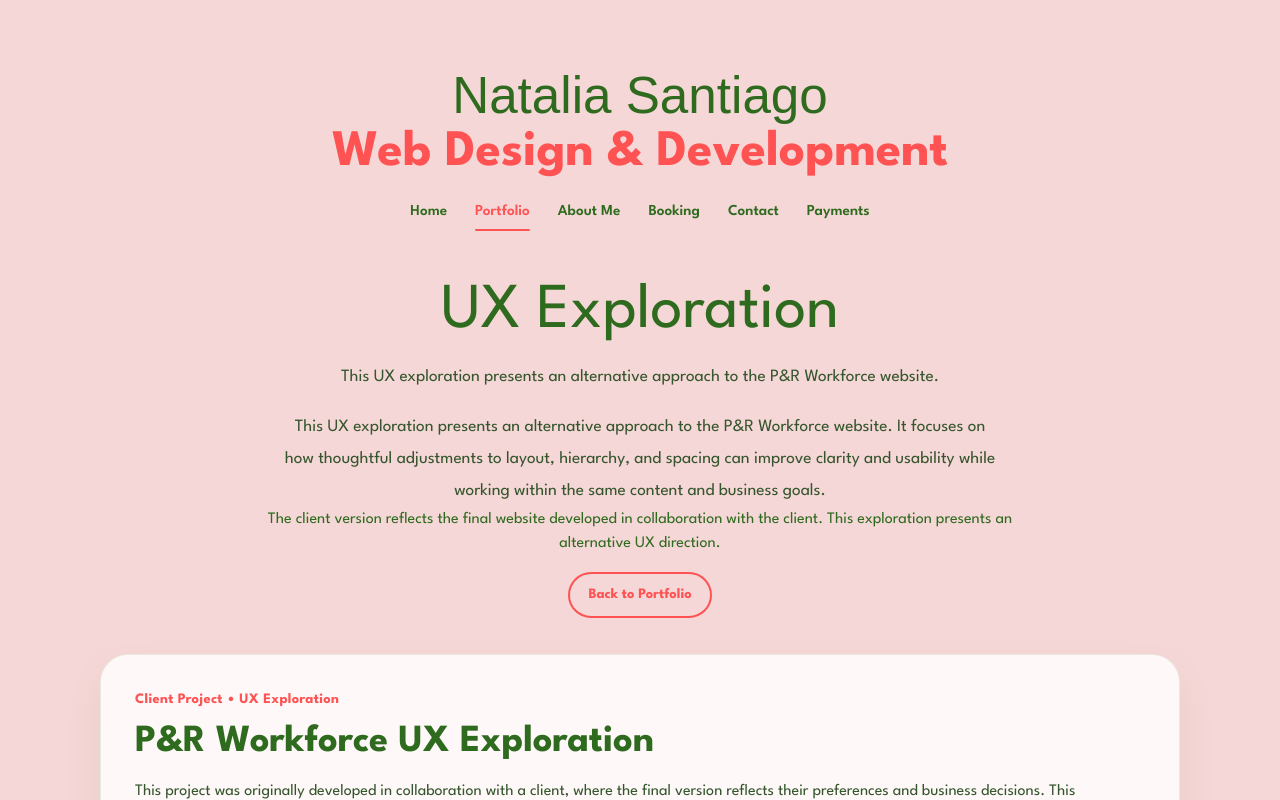
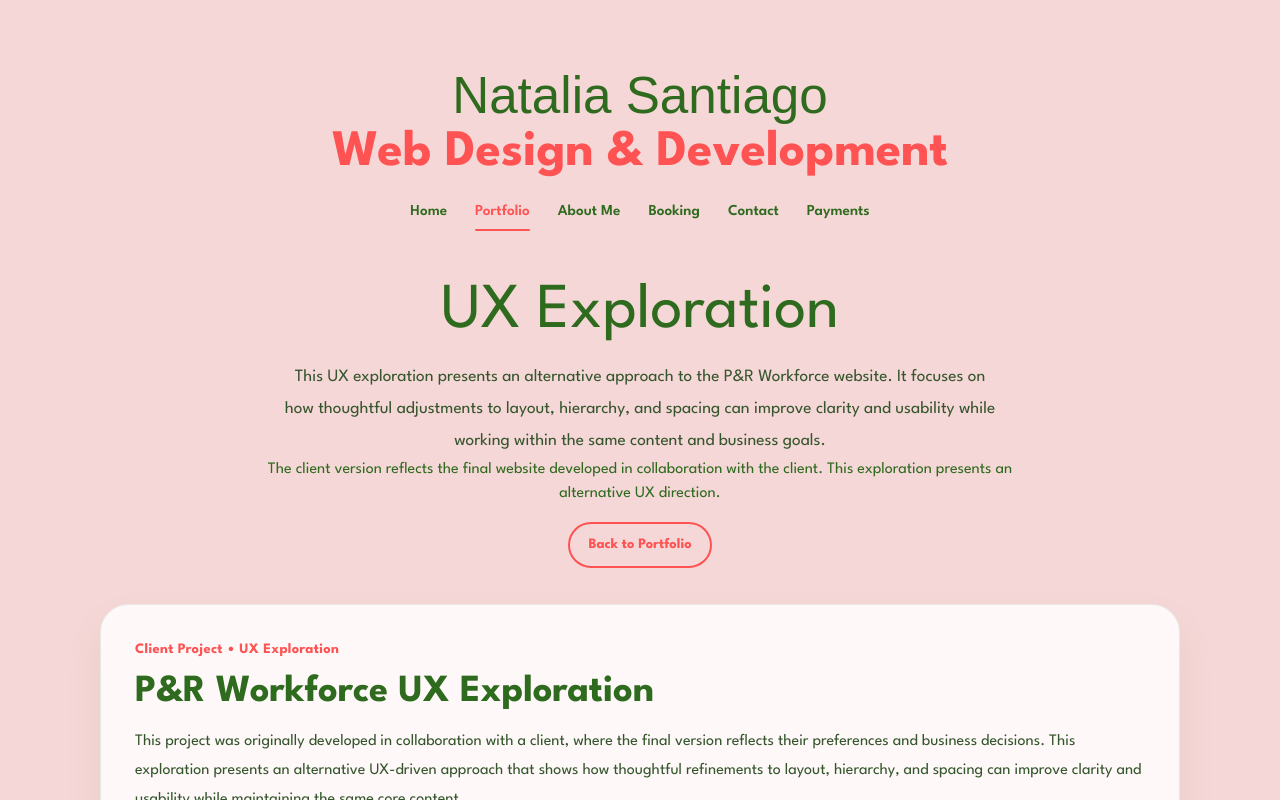
Before and after one commit to natalia-santiago/myportfolio-site, a Next.js app: page /portfolio/pr-workforce/ux in a window 1280 px wide. Shown: the top 800 px of the page. Built offline with nearby package versions, Linux system fonts and the light colour scheme; a web font is replaced by a local one.

Commit message:
Double intro removed

```diff
--- a/app/portfolio/pr-workforce/ux/page.tsx
+++ b/app/portfolio/pr-workforce/ux/page.tsx
@@ -106,11 +106,6 @@ export default function PRWorkforceUXPage() {
       <main className="portfolio-page">
         <section className="portfolio-hero">
           <h1 className="portfolio-title">UX Exploration</h1>
-
-          <p className="portfolio-intro">
-            This UX exploration presents an alternative approach to the P&amp;R
-            Workforce website.
-          </p>
 
           <p className="portfolio-intro">
             This UX exploration presents an alternative approach to the P&amp;R Workforce website.
```
